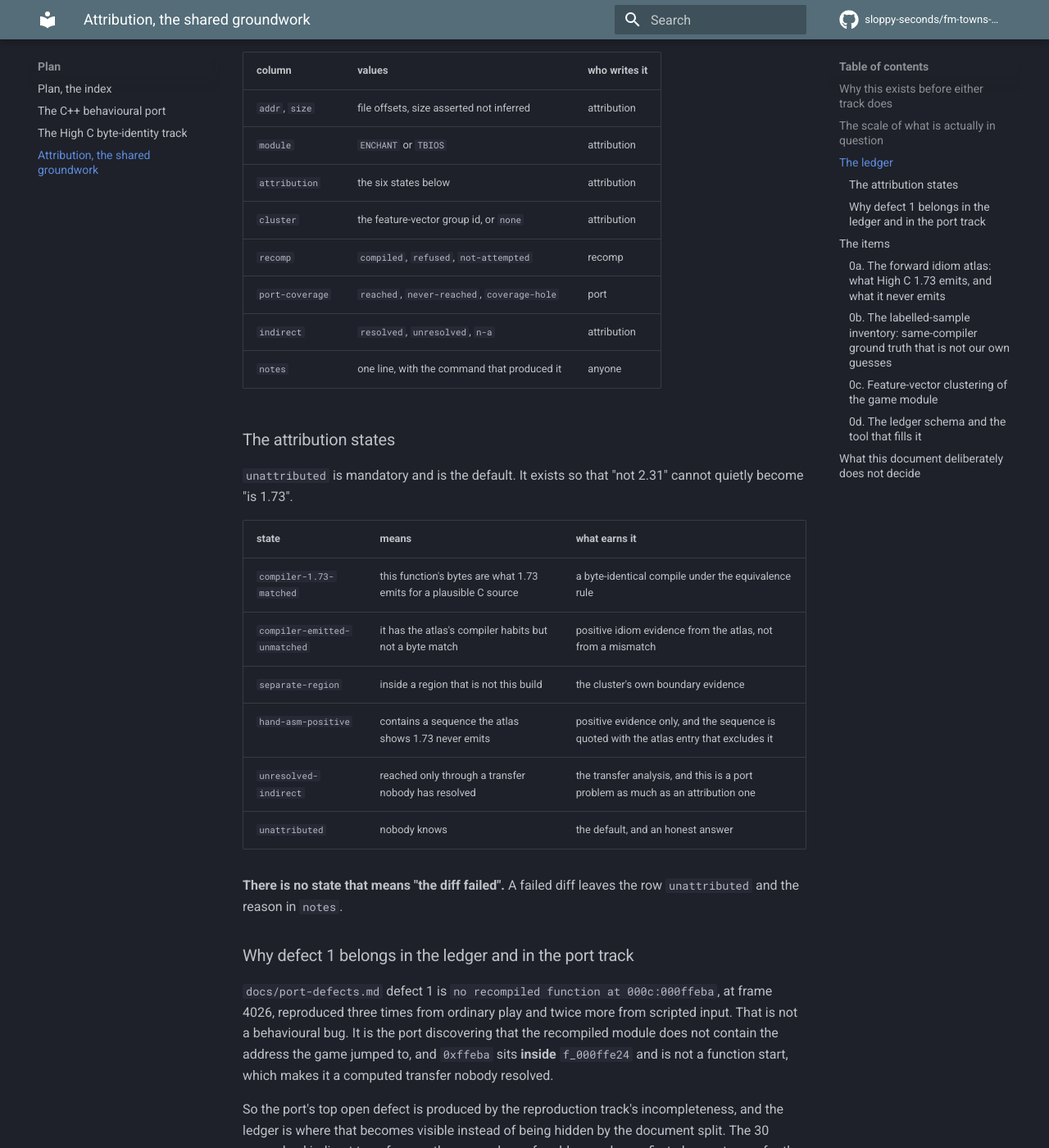
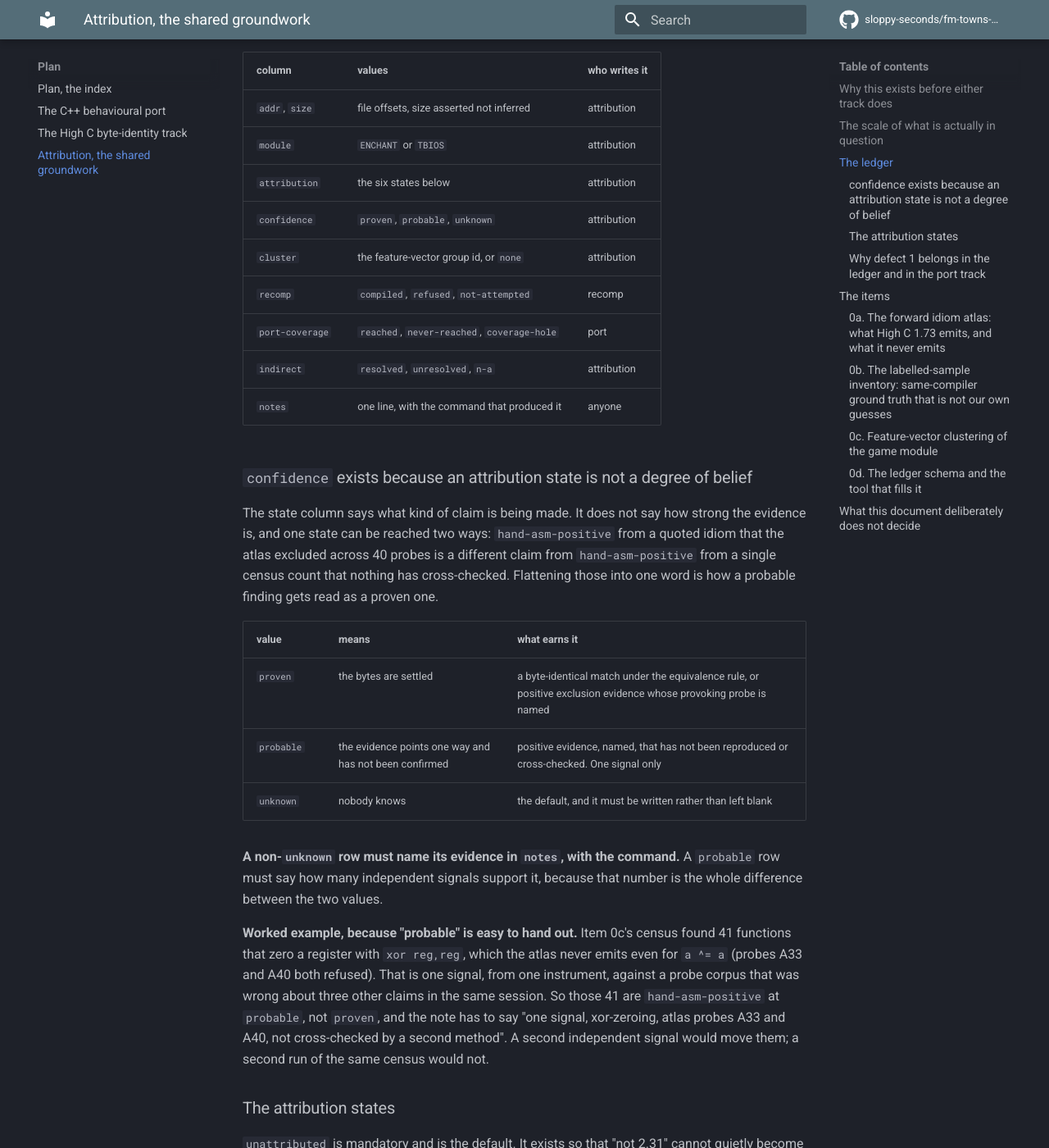
Before and after one commit to sloppy-seconds/fm-towns-ultima, an MkDocs documentation site: the page built from docs/plan-attribution.md, in a window 1280 px wide and 1400 px high, scrolled down 2125 px. Shown: the whole window at 82% size. Built offline with MkDocs 1.6.1 and Material for MkDocs 9.7.7, drawn with Linux system fonts in a browser that asks for light colours; comment, search, counter and statistics services are not loaded; some of the changed text lies outside the part shown.

Commit message:
attribution: a confidence column, because an attribution state is not a degree of belief
The ledger's state column says what kind of claim is being made. It does not say how
strong the evidence is, and one state can be reached two ways: hand-asm-positive from
an idiom the atlas excluded across 40 probes is a different claim from
hand-asm-positive from a single census count nothing has cross-checked. Flattening
those into one word is how a probable finding gets read as a proven one.

Three values: proven, probable, unknown. A non-unknown row must name its evidence in
notes with the command. A probable row must say how many independent signals support
it, because that number is the whole difference between the two values.

Worked example, because probable is easy to hand out. The 41 functions that zero with
xor reg,reg are hand-asm-positive at PROBABLE, not proven: one signal, from one
instrument, against a probe corpus that was wrong about three other claims in the same
session. A second independent method would move them. Re-running the same census
would not.

0d's done-when now requires the column, and a verify.js assertion that no row carries
proven or probable without an evidence line.

```diff
--- a/docs/plan-attribution.md
+++ b/docs/plan-attribution.md
@@ -71,11 +71,35 @@ document split from hiding the coupling between the two build efforts.
 | `addr`, `size` | file offsets, size asserted not inferred | attribution |
 | `module` | `ENCHANT` or `TBIOS` | attribution |
 | `attribution` | the six states below | attribution |
+| `confidence` | `proven`, `probable`, `unknown` | attribution |
 | `cluster` | the feature-vector group id, or `none` | attribution |
 | `recomp` | `compiled`, `refused`, `not-attempted` | recomp |
 | `port-coverage` | `reached`, `never-reached`, `coverage-hole` | port |
 | `indirect` | `resolved`, `unresolved`, `n-a` | attribution |
 | `notes` | one line, with the command that produced it | anyone |
+
+### `confidence` exists because an attribution state is not a degree of belief
+
+The state column says what kind of claim is being made. It does not say how strong the evidence is, and one
+state can be reached two ways: `hand-asm-positive` from a quoted idiom that the atlas excluded across 40
+probes is a different claim from `hand-asm-positive` from a single census count that nothing has cross-checked.
+Flattening those into one word is how a probable finding gets read as a proven one.
+
+| value | means | what earns it |
+|---|---|---|
+| `proven` | the bytes are settled | a byte-identical match under the equivalence rule, or positive exclusion evidence whose provoking probe is named |
+| `probable` | the evidence points one way and has not been confirmed | positive evidence, named, that has not been reproduced or cross-checked. One signal only |
+| `unknown` | nobody knows | the default, and it must be written rather than left blank |
+
+**A non-`unknown` row must name its evidence in `notes`, with the command.** A `probable` row must say how many
+independent signals support it, because that number is the whole difference between the two values.
+
+**Worked example, because "probable" is easy to hand out.** Item 0c's census found 41 functions that zero a
+register with `xor reg,reg`, which the atlas never emits even for `a ^= a` (probes A33 and A40 both refused).
+That is one signal, from one instrument, against a probe corpus that was wrong about three other claims in the
+same session. So those 41 are `hand-asm-positive` at `probable`, not `proven`, and the note has to say "one
+signal, xor-zeroing, atlas probes A33 and A40, not cross-checked by a second method". A second independent
+signal would move them; a second run of the same census would not.
 
 ### The attribution states
 
@@ -222,7 +246,7 @@ neither may write a state it has not earned.
 |---|---|
 | autonomy | autonomous. It builds on 0c, which is done |
 | depends on | nothing. 0c is finished, so the dependency is discharged and this is startable |
-| done when | a generated ledger covering all 818 game functions with every column populated or explicitly `n-a`, a `verify.js` assertion that no row carries `hand-asm-positive` without a quoted excluding idiom, and a count of rows still `unattributed` reported in the open. The failure case: a ledger where every row has a state and none of them has evidence attached, which is the confident sentence with no command behind it |
+| done when | a generated ledger covering all 818 game functions with every column populated or explicitly `n-a`, including `confidence`; a `verify.js` assertion that no row carries `hand-asm-positive` without a quoted excluding idiom, and that no row carries `proven` or `probable` without an evidence line in `notes`; and a count of rows still `unattributed` reported in the open. The failure case: a ledger where every row has a state and none of them has evidence attached, which is the confident sentence with no command behind it |
 | blocked by | nothing |
 
 ## What this document deliberately does not decide
```
Also changed, not shown: docs/clustering-0c.md (+5 -0 lines).
